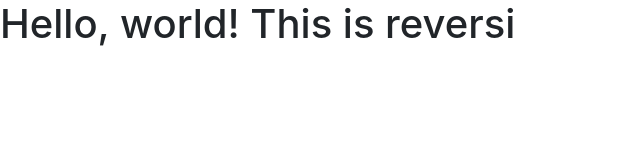
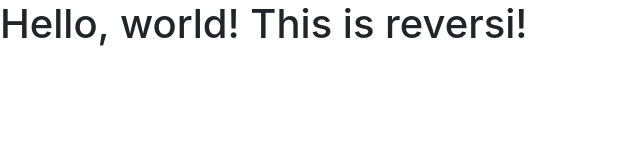
Before and after one commit to katelykj/reversi, a website: page public/index.html in a window 1280 px wide. Shown: the full height of the page, 0-640 px from the left. Drawn offline with nearby package versions, Linux system fonts and the light colour scheme.

Commit message:
index change

```diff
--- a/public/index.html
+++ b/public/index.html
@@ -11,7 +11,7 @@
     <title>Hello, world! This is reversi</title>
   </head>
   <body>
-    <h1>Hello, world! This is reversi</h1>
+    <h1>Hello, world! This is reversi!</h1>
 
     <!-- Optional JavaScript -->
     <!-- jQuery first, then Popper.js, then Bootstrap JS -->
```
